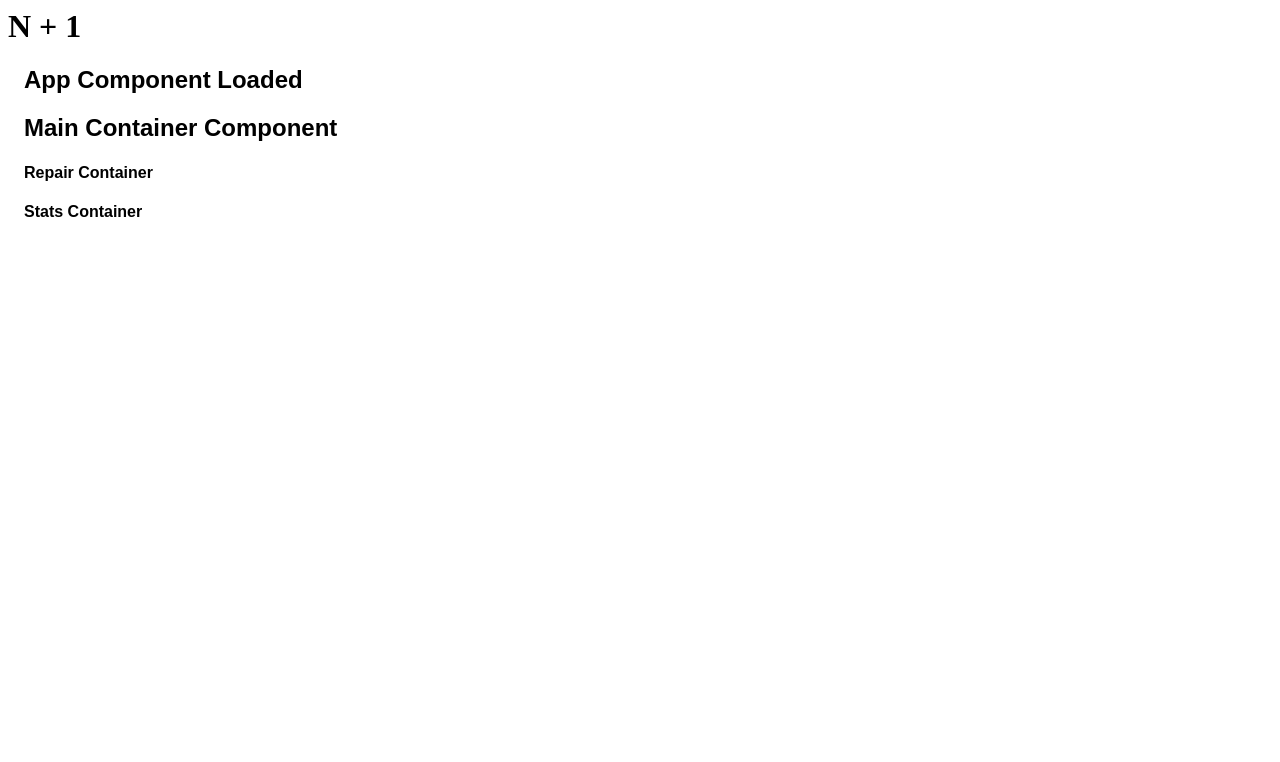
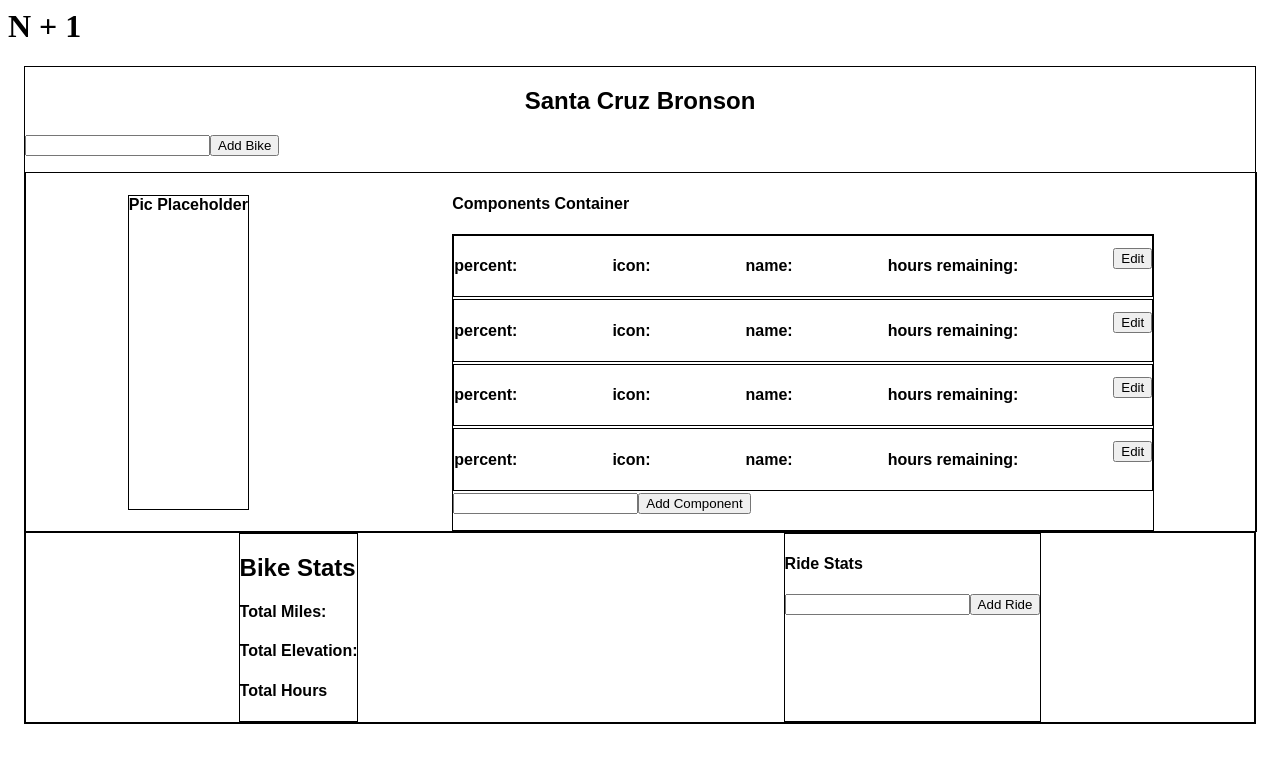
Before and after one commit to couloirr/N-Plus-One, a React app: page / in a window 1280 px wide. Built offline with nearby package versions, Linux system fonts and the light colour scheme.

Commit message:
end of day1

```diff
--- a/client/components/App.js
+++ b/client/App.js
@@ -1,5 +1,5 @@
 import React, {Component} from "react";
-import MainContainer from "./containers/Maincontainer";
+import MainContainer from "./containers/MainContainer";
 // import { render } from "react-dom";
 
 
@@ -7,9 +7,7 @@
     render(){
         return(
             <div className="App">
-                <h2>App Component Loaded</h2>
                 <MainContainer />
-
             </div>
         )
     }
--- /dev/null
+++ b/client/components/BikeComponent.js
@@ -0,0 +1,21 @@
+import React, {Component} from "react";
+
+class BikeComponent extends Component{
+    render() {
+        return(
+            <div className="component">
+                <span><h4>percent:</h4></span>
+                <span><h4>icon:</h4></span>
+                <span><h4>name:</h4></span>
+                <span><h4>hours remaining:</h4></span>
+                <form>
+
+                        <button type='submit'>Edit</button>
+                </form>
+            </div>
+        )
+    }
+
+}
+
+export default BikeComponent;
--- /dev/null
+++ b/client/components/BikeStats.js
@@ -0,0 +1,17 @@
+import React, {Component} from "react";
+
+class BikeStats extends Component{
+    render() {
+        return(
+            <div className="stats">
+                <h2>Bike Stats</h2>
+                <span><h4>Total Miles:</h4></span>
+                <span><h4>Total Elevation:</h4></span>
+                <span><h4>Total Hours</h4></span>
+            </div>
+        )
+    }
+
+}
+
+export default BikeStats;
--- /dev/null
+++ b/client/components/RideStats.js
@@ -0,0 +1,18 @@
+import React, {Component} from "react";
+
+class RideStats extends Component{
+    render() {
+        return(
+            <div className="stats">
+                <h4>Ride Stats</h4>
+                <form>
+                        <input />
+                        <button type='submit'>Add Ride</button>
+                </form>
+            </div>
+        )
+    }
+
+}
+
+export default RideStats;
--- a/client/components/containers/RepairsContainer.js
+++ /dev/null
@@ -1,14 +0,0 @@
-import React, { Component } from 'react';
-
-class RepairContainer extends Component{
-    render() {
-        return(
-            <div>
-                <h4>Repair Container</h4>
-            </div>
-        )
-    }
-
-}
-
-export default RepairContainer;
--- a/client/components/containers/StatsContainer.js
+++ /dev/null
@@ -1,14 +0,0 @@
-import React, { Component } from 'react';
-
-class StatsContainer extends Component{
-    render() {
-        return(
-            <div>
-                <h4>Stats Container</h4>
-            </div>
-        )
-    }
-
-}
-
-export default StatsContainer;
--- /dev/null
+++ b/client/containers/BikeComponentContainer.js
@@ -0,0 +1,25 @@
+import React, {Component} from "react";
+import BikeComponent from "../components/BikeComponent";
+
+class BikeComponentContainer extends Component{
+    render() {
+        return(
+            <div><h4>Components Container</h4>
+            <div className="container" id="comp-container">
+                <BikeComponent />
+                <BikeComponent />
+                <BikeComponent />
+                <BikeComponent />
+                <form>
+                        <input />
+                        <button type='submit'>Add Component</button>
+
+                </form>
+                </div>
+            </div>
+        )
+    }
+
+}
+
+export default BikeComponentContainer;
--- a/client/components/containers/MainContainer.js
+++ b/client/containers/MainContainer.js
@@ -8,7 +8,6 @@
     render() {
         return (
             <div id='mainContainer'>
-            <h2>Main Container Component</h2>
             <RepairContainer />
             <StatsContainer />
         </div>
--- /dev/null
+++ b/client/containers/RepairsContainer.js
@@ -0,0 +1,31 @@
+import React, { Component } from 'react';
+import BikeComponentContainer from './BikeComponentContainer';
+// import path
+// import img from '../assets'
+
+
+class RepairContainer extends Component{
+    render() {
+        return(
+
+            <div>
+                <div className='title'><h2 id='bike-name'>Santa Cruz Bronson</h2>
+
+
+                </div>
+                <form>
+                        <input />
+                        <button type='submit'>Add Bike</button>
+                </form>
+
+                <div className='container' id='repair-container'>
+                <h4 className='container'>Pic Placeholder</h4>
+                <BikeComponentContainer />
+                </div>
+            </div>
+        )
+    }
+
+}
+
+export default RepairContainer;
--- /dev/null
+++ b/client/containers/StatsContainer.js
@@ -0,0 +1,18 @@
+import React, { Component } from 'react';
+import BikeStats from '../components/bikeStats';
+import RideStats from '../components/RideStats';
+
+class StatsContainer extends Component{
+    render() {
+        return(
+            <div className='container' id='stats-container'>
+
+                <BikeStats />
+                <RideStats />
+            </div>
+        )
+    }
+
+}
+
+export default StatsContainer;
--- a/client/css/app.css
+++ b/client/css/app.css
@@ -2,3 +2,48 @@
     margin: 1rem;
     font-family: Arial, Helvetica, sans-serif;
 }
+#mainContainer {
+    border: 1px solid black;
+}
+
+.container {
+    border: 1px solid black;
+}
+
+#repair-container {
+    display: flex;
+    justify-content: space-around;
+    width: 100%;
+
+}
+
+.title {
+    display: flex;
+}
+#bike-name {
+    margin-left: auto;
+    margin-right: auto;
+}
+
+#comp-container{
+    display: flex;
+    flex-direction: column;
+    gap: 2px;
+    width: 700px;
+}
+
+.component {
+    border: 1px solid black;
+    display: flex;
+    justify-content: space-between ;
+    align-items: center;
+}
+
+#stats-container {
+    display: flex;
+    justify-content: space-around;
+}
+
+.stats {
+    border: 1px solid black;
+}
--- a/package.json
+++ b/package.json
@@ -20,10 +20,8 @@
   "homepage": "https://github.com/couloirr/Solo-Project#readme",
   "dependencies": {
     "body-parser": "^1.20.0",
-    "concurrently": "^7.3.0",
     "express": "^4.18.1",
     "mongoose": "^6.5.3",
-    "nodemon": "^2.0.19",
     "react": "^18.2.0",
     "react-dom": "^18.2.0",
     "react-redux": "^8.0.2",
@@ -36,8 +34,11 @@
     "@babel/preset-env": "^7.18.10",
     "@babel/preset-react": "^7.18.6",
     "babel-loader": "^8.2.5",
+    "concurrently": "^7.3.0",
     "css-loader": "^6.7.1",
+    "file-loader": "^6.2.0",
     "html-webpack-plugin": "^5.5.0",
+    "nodemon": "^2.0.19",
     "style-loader": "^3.3.1",
     "webpack": "^5.74.0",
     "webpack-cli": "^4.10.0",
--- a/webpack.config.js
+++ b/webpack.config.js
@@ -40,7 +40,20 @@
             {
                 test: /\.css$/,
                 use: ["style-loader", "css-loader"]
-            }
+            },
+            {
+                test: /\.(png|svg|jpg|jpeg|gif)$/,
+                use: [
+                    {
+                        loader: "file-loader",
+                        options: {
+                            name: '[name].[ext]',
+                            outputPath: 'assets'
+                        }
+                    }
+                ],
+
+            },
         ]
     },
     resolve: {
```
Also changed, not shown: client/index.js (+7 -1 lines), client/assets/bikepic.png (added), 1 other file.
